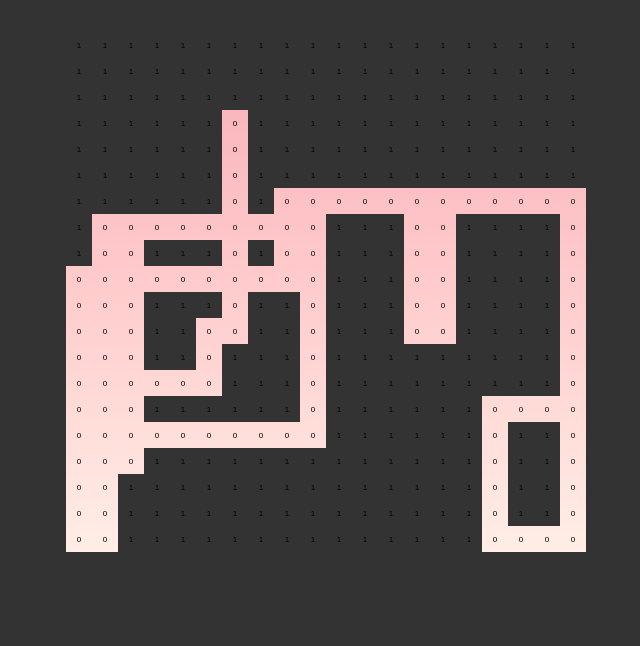
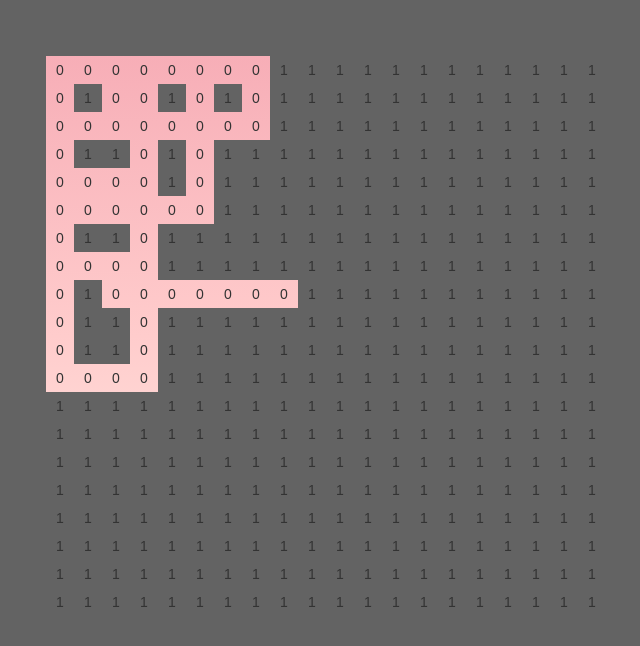
Before and after one commit to ahmaxed/mapgen, a React (Create React App) app: page / in a window 1280 px wide. Shown: the top 646 px of the page, without its empty margins (314-954 px from the left). Built offline with nearby package versions, Linux system fonts and the light colour scheme.

Commit message:
media queries added

```diff
--- a/public/index.html
+++ b/public/index.html
@@ -19,6 +19,7 @@
       work correctly both with client-side routing and a non-root public URL.
       Learn how to configure a non-root public URL by running `npm run build`.
     -->
+    <link rel="stylesheet" href="https://maxcdn.bootstrapcdn.com/bootstrap/3.3.7/css/bootstrap.min.css" integrity="sha384-BVYiiSIFeK1dGmJRAkycuHAHRg32OmUcww7on3RYdg4Va+PmSTsz/K68vbdEjh4u" crossorigin="anonymous">
     <title>React App</title>
   </head>
   <body>
--- a/src/App.css
+++ b/src/App.css
@@ -2,10 +2,12 @@
   font-family: sans-serif;
   width:100%;
   height:100%;
-  background:#333;
-  font-size: .5em;
+  background:#636363;
 }
 
+#root{
+    background:#636363;
+}
 .grid{
     margin: 4em auto;
     background:linear-gradient(#f7aeb7, #ffcccc, #ffeee6);
@@ -16,10 +18,10 @@
 }
 
 td{
-  table-layout:fixed;
-  min-width: 3em;
-  width: 3em;
-  height: 3em;
+  marign: .5em !important;
+  min-width: 2em;
+  width: 2em;
+  height: 2em;
   text-align: center;
 }
 
@@ -32,9 +34,59 @@
 }
 
 .wall{
-  background:#333;
+  background:#636363;
 }
 
 .tunnel{
     background:transparent;
 }
+/* Custom, iPhone Retina */
+@media only screen and (min-width : 320px) {
+  td{
+    min-width: 2em;
+    width: 2em;
+    height: 2em;
+    font-size: .4em;
+  }
+
+}
+
+/* Extra Small Devices, Phones */
+@media only screen and (min-width : 480px) {
+  td{
+    min-width: 2em;
+    width: 2em;
+    height: 2em;
+    font-size: 1em;
+  }
+}
+
+/* Small Devices, Tablets */
+@media only screen and (min-width : 768px) {
+  td{
+    min-width: 2em;
+    width: 2em;
+    height: 2em;
+    font-size: 1em;
+  }
+}
+
+/* Medium Devices, Desktops */
+@media only screen and (min-width : 992px) {
+  td{
+    min-width: 2em;
+    width: 2em;
+    height: 2em;
+    font-size: 1em;
+  }
+}
+
+/* Large Devices, Wide Screens */
+@media only screen and (min-width : 1200px) {
+  td{
+    min-width: 2em;
+    width: 2em;
+    height: 2em;
+    font-size: 1em;
+  }
+}
--- a/src/App.js
+++ b/src/App.js
@@ -1,12 +1,13 @@
 import React, { Component } from 'react';
-
 import './App.css';
-
+var grid;
 class App extends Component {
   constructor(props) {
     super(props);
     this.state = {
-      grid: this.nextMove()
+      hidth:20,
+      maxTurn:40,
+      maxRandLength:8
     };
   }
   fullArray (num, hidth) {
@@ -20,15 +21,15 @@
     return array;
   }
   nextMove () {
-    var hidth = 20;
-    var maxTurn = 40; // the number of turns the tunnel has
-    var maxLength = 8; // maximum number of each turn can have
-    var fulArr = this.fullArray(1, hidth); // save a full array;
-    var curRow = Math.floor(Math.random() * hidth);// pick a random row
-    var curCol = Math.floor(Math.random() * hidth);// pick a random column
-    var calcObject = [[-1, 0],[1, 0],[0, -1],[0, 1]];// turns allowed are horizontal right/left and vertical right/left
-    var lastTurn = [3, 3];// a variable to save the last turn it could have any non -1,0,1 value
-    while (maxTurn) {// while number of allowed turns are not 0 do the following
+    let hidth = this.state.hidth,
+     maxTurn = this.state.maxTurn, // the number of turns the tunnel has
+     maxRandLength = this.state.maxRandLength, // maximum number of each turn can have
+     fulArr = this.fullArray(1, hidth), // save a full array;
+     curRow = Math.floor(Math.random() * hidth),// pick a random row
+     curCol = Math.floor(Math.random() * hidth),// pick a random column
+     calcObject = [[-1, 0],[1, 0],[0, -1],[0, 1]],// turns allowed are horizontal right/left and vertical right/left
+     lastTurn = [3, 3];// a variable to save the last turn it could have any non -1,0,1 value
+     while (maxTurn) {// while number of allowed turns are not 0 do the following
       var randTurn;// initiate variable for the turn
       do {// do the following and check to see if passes the condition
         randTurn = calcObject[Math.floor(Math.random() * calcObject.length)];//randomly choose a turn
@@ -36,8 +37,8 @@
         //if the turn is similar to the previously selected turn or is reverse of the previous turn select another turn
       } while (((randTurn[0] === -1 * lastTurn[0]) && (randTurn[1] === -1 * lastTurn[1])) ||
                ((randTurn[0] === lastTurn[0]) && (randTurn[1] === lastTurn[1])));
-      var leng = Math.ceil(Math.random() * maxLength);//randomly choose a length form the maximum allowed length
-      for (var i = 0; i < leng; i++) {//loop over the length
+      var randLeng = Math.ceil(Math.random() * maxRandLength);//randomly choose a length form the maximum allowed length
+      for (var i = 0; i < randLeng; i++) {//loop over the length
           fulArr[curRow][curCol] = 0;//set the value of the item to 0
         //break the loop if it is going out of the map
           if(((curRow === 0) && (randTurn[0] === -1)) ||
@@ -57,10 +58,11 @@
     return fulArr;// finally retun the array to be drawn
   };
   render() {
+    grid = this.nextMove();
     return (
   <table className="grid">
   <thead>
-    {this.state.grid.map((obj, row) =>
+    {grid.map((obj, row) =>
         <tr key={row}>{obj.map((obj2, col) =><td className={obj2 === 1 ? 'wall' : 'tunnel'} key={col}></td>)}</tr>
     )}
     </thead>
```
